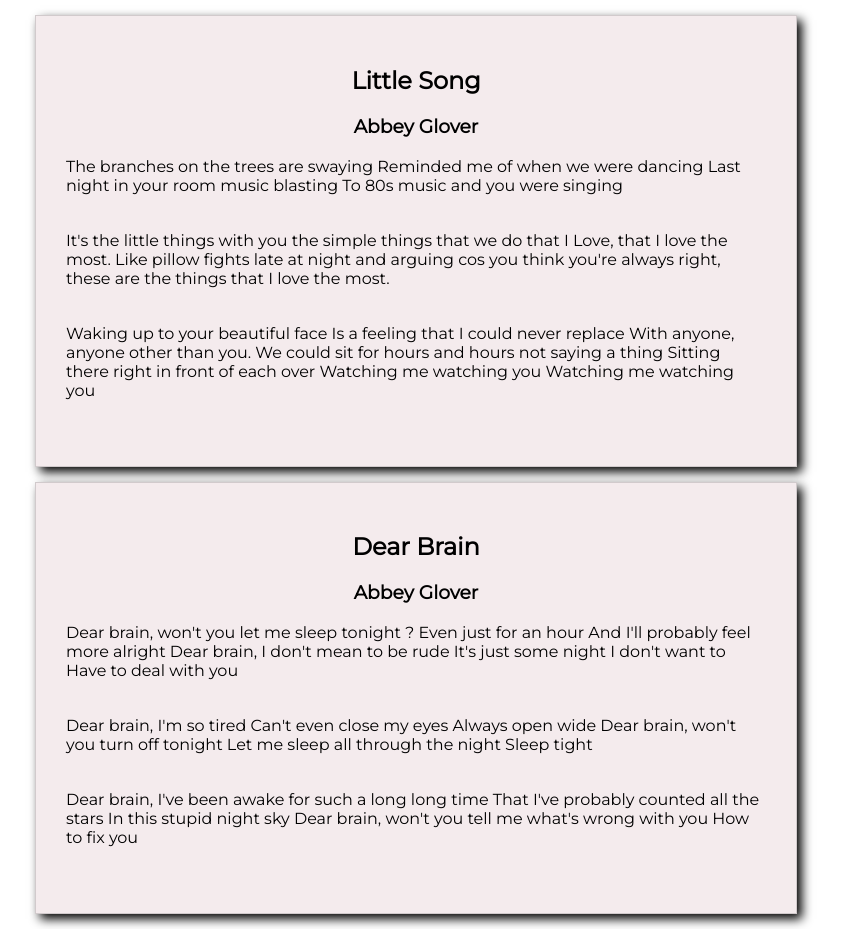
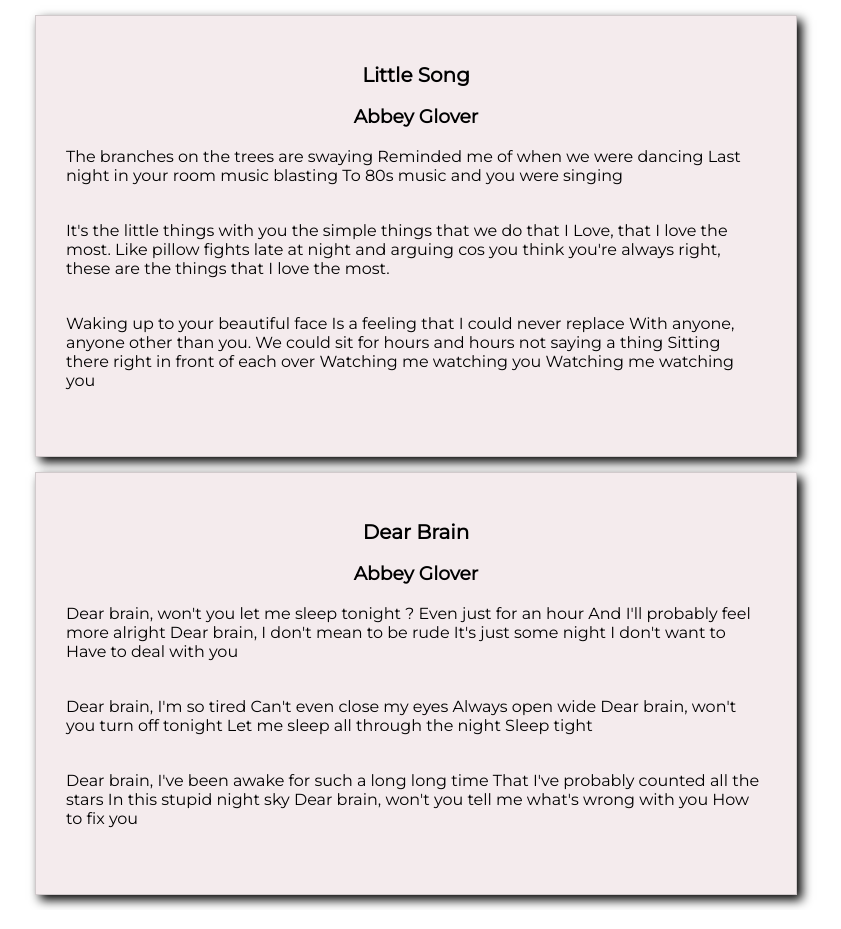
Before and after one commit to MarcinTomaszewski/learning-git-3, a plain HTML site: page index.html in a window 1280 px wide. Shown: the whole page, without its empty margins (224-1065 px from the left). Drawn offline with Linux system fonts and the light colour scheme.

Commit message:
Change style.css

```diff
--- a/style.css
+++ b/style.css
@@ -17,11 +17,7 @@ body {
 }
 
 .main__title {
-<<<<<<< HEAD
 	font-size: 20px;
-=======
-	font-size: 15px;
->>>>>>> devLukas
 }
 
 .main__text {
```
